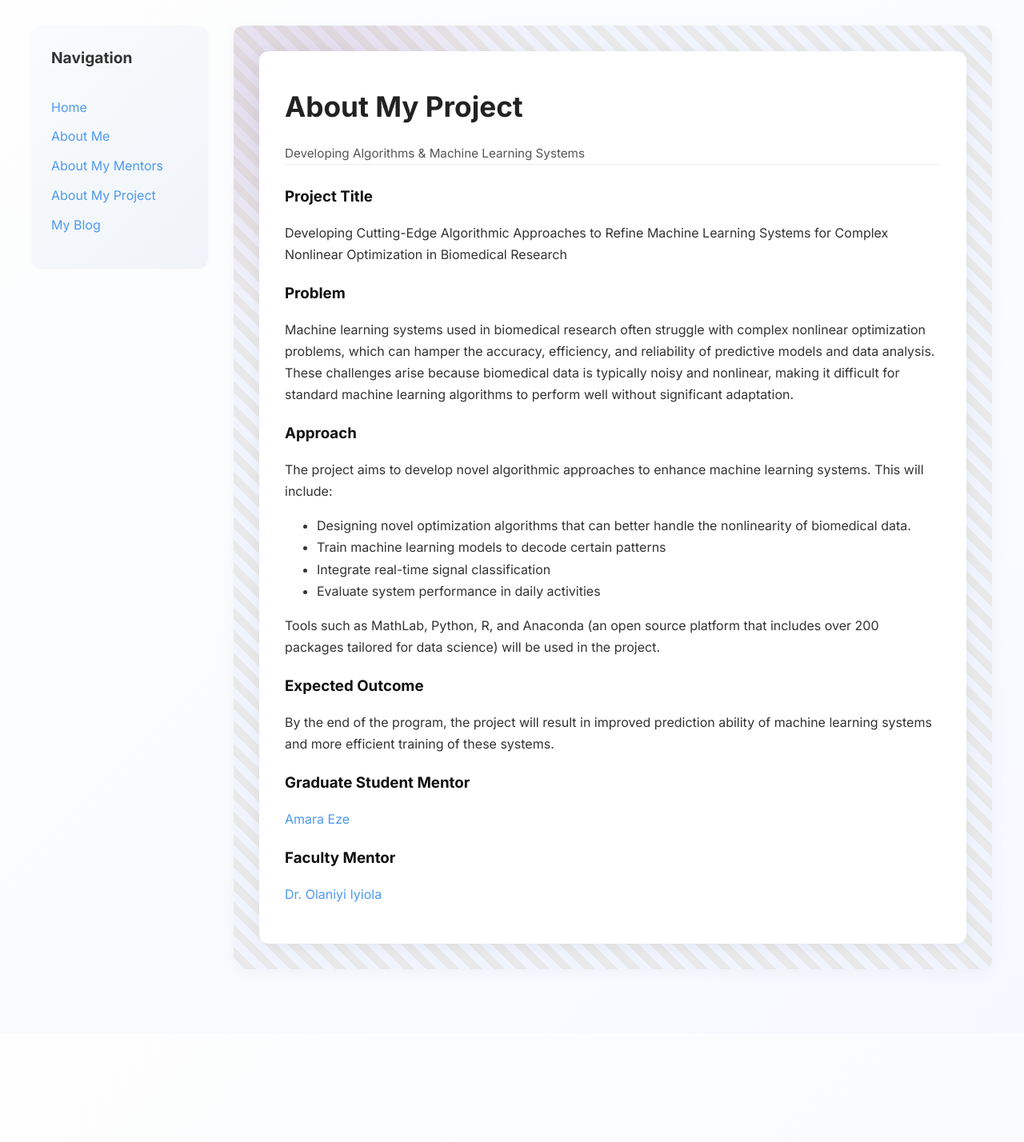
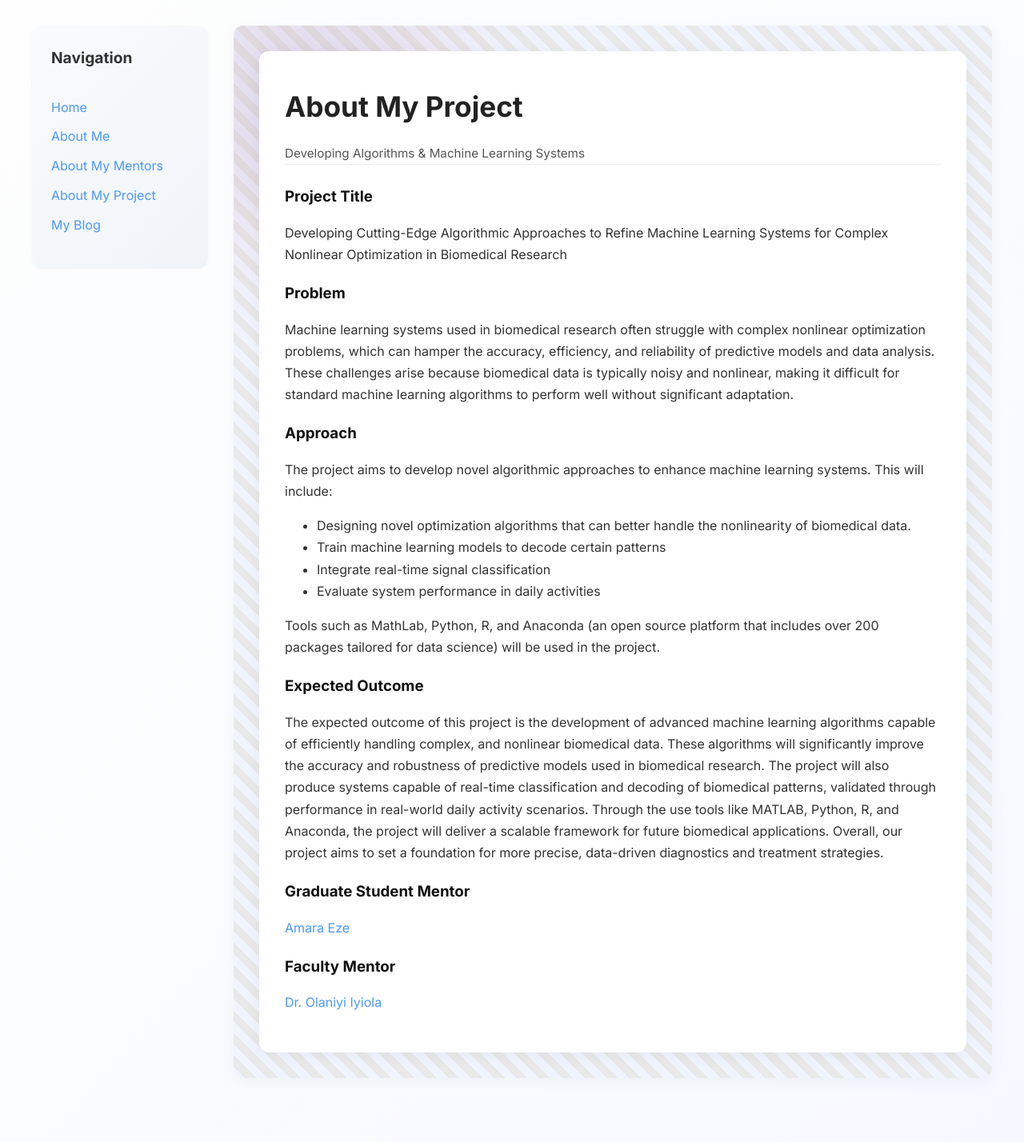
Before and after one commit to miori2/miori2.github.io, a Jekyll site: the page built from pages/about-my-project.md, in a window 1280 px wide. Shown: the whole page at 80% size. Built offline with Jekyll 4.4.1, drawn with Linux system fonts in a browser that asks for light colours; before the commit the page ends 1292 px from its top, so only the background shows below that.

Commit message:
Update about-my-project.md

```diff
--- a/pages/about-my-project.md
+++ b/pages/about-my-project.md
@@ -21,7 +21,7 @@ approach: |
   Tools such as MathLab, Python, R, and Anaconda (an open source platform that includes over 200 packages tailored for data science) will be used in the project.
 
 outcome: |
-  By the end of the program, the project will result in improved prediction ability of machine learning systems and more efficient training of these systems.
+  The expected outcome of this project is the development of advanced machine learning algorithms capable of efficiently handling complex, and nonlinear biomedical data. These algorithms will significantly improve the accuracy and robustness of predictive models used in biomedical research. The project will also produce systems capable of real-time classification and decoding of biomedical patterns, validated through performance in real-world daily activity scenarios. Through the use tools like MATLAB, Python, R, and Anaconda, the project will deliver a scalable framework for future biomedical applications. Overall, our project aims to set a foundation for more precise, data-driven diagnostics and treatment strategies.
 
 final_report_url:
 
```
